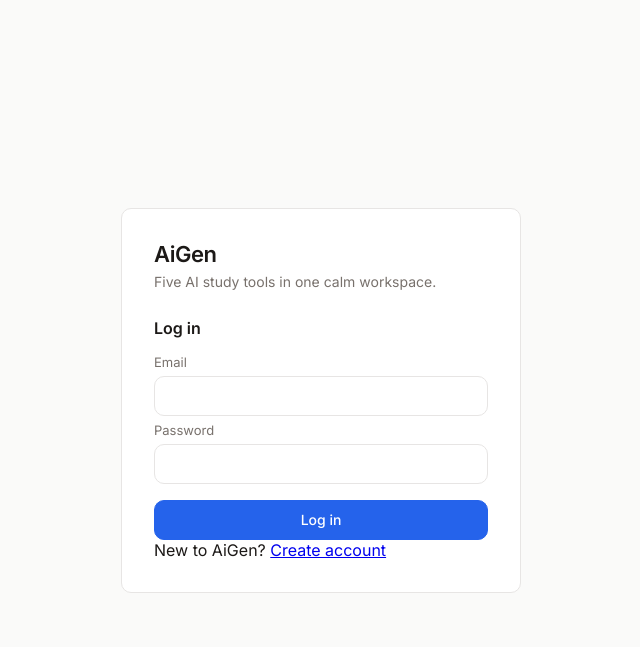
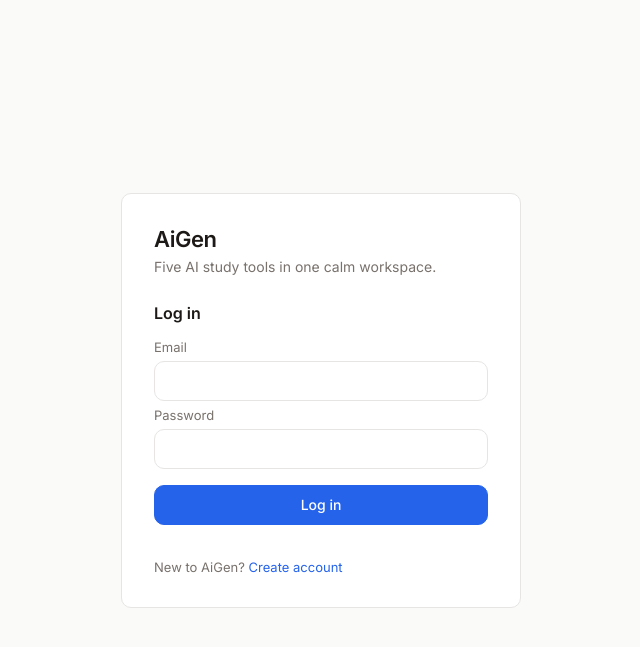
Before and after one commit to choudaryhussainali/AiGen, a Flask app: template templates/auth.html in a window 1280 px wide. Shown: the top 647 px of the page, without its empty margins (319-959 px from the left). Run offline with Flask 3, Linux system fonts and the light colour scheme; the template is opened without the code that fills it, so the values that code supplies are empty.

Commit message:
feat(css): style inline auth error text

```diff
--- a/static/css/style.css
+++ b/static/css/style.css
@@ -109,3 +109,19 @@ img, svg { display: block; }
 }
 
 .auth-form .btn-primary { margin-top: 10px; }
+
+.auth-error {
+  margin-top: 12px;
+  min-height: 18px;
+  font-size: 13px;
+  color: var(--danger);
+}
+
+.auth-switch {
+  margin-top: 4px;
+  font-size: 13px;
+  color: var(--text-muted);
+}
+
+.auth-switch a { color: var(--accent); text-decoration: none; }
+.auth-switch a:hover { text-decoration: underline; }
```
